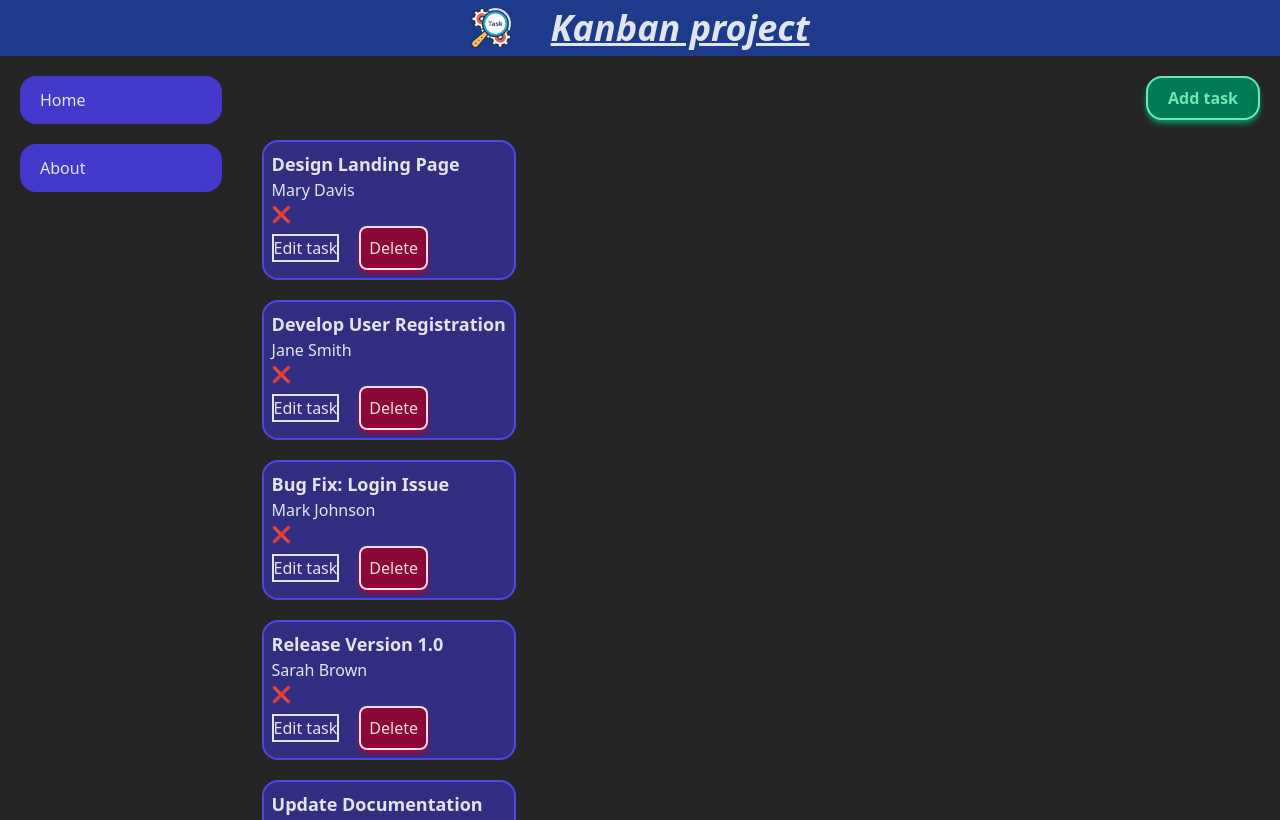
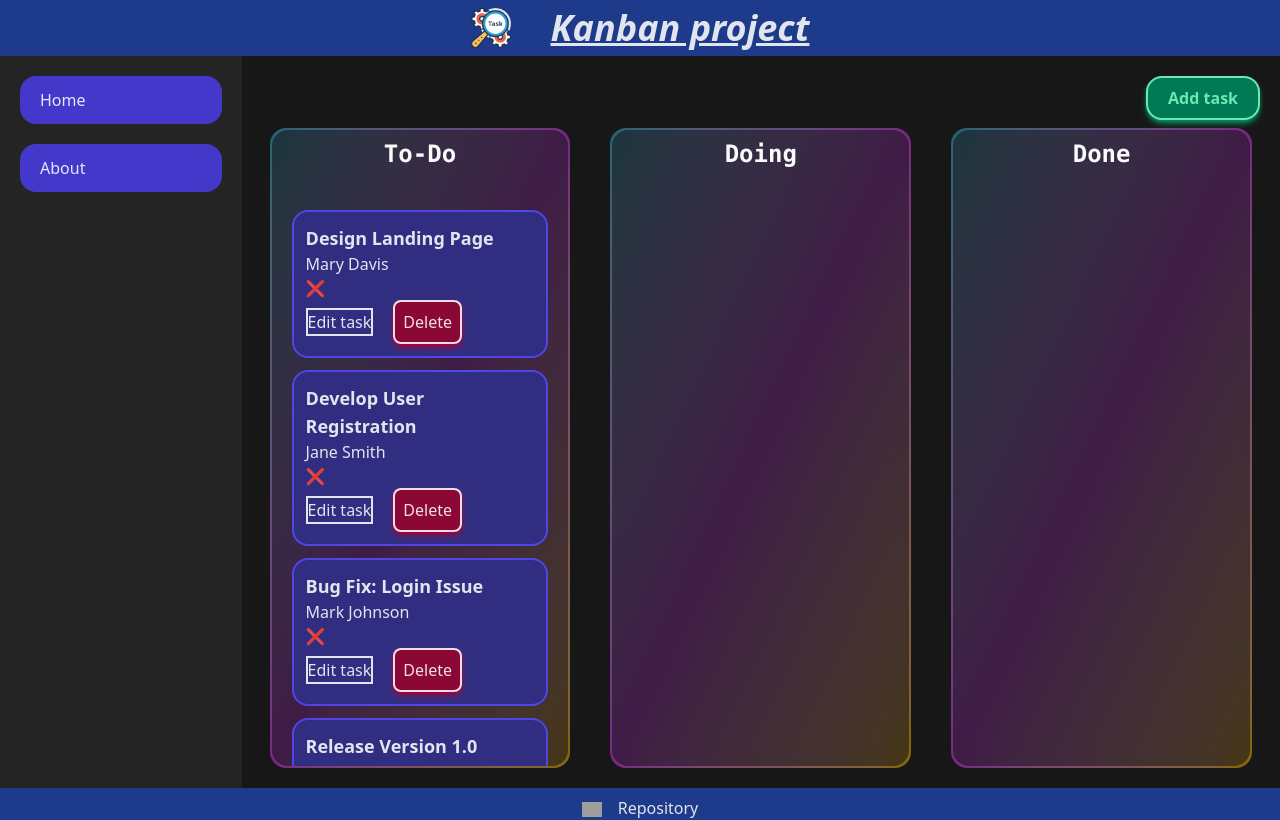
Before and after one commit to malejaroti/M2-Miniproject-kanban, a React (Vite) app: page / in a window 1280 px wide. Shown: the top 820 px of the page. Built offline with nearby package versions, Linux system fonts and the light colour scheme; grey boxes are pictures that could not be loaded.

Commit message:
feat: enhance tasks dashboard layout with  columns and improved styling
- add Column component

```diff
--- a/src/App.jsx
+++ b/src/App.jsx
@@ -17,11 +17,11 @@ function App() {
   const [allTasks, setAllTasks] = useState(tasks);
 
   return (
-    <div className="min-h-screen flex-col">
+    <div className="min-h-screen flex flex-col">
       <Navbar />
-      <div className="main-page h-auto flex flex-1 ">
+  <div className="main-page h-auto flex flex-1 min-h-0">
         <Sidebar />
-        <div className="inner-page p-5 w-full">
+        <div className="inner-page bg-neutral-900 p-5 w-full min-h-0">
           <Routes>
             <Route path="/" element={<Dashboard allTasks={allTasks} />} />
             <Route path="/about" element={<About />} />
--- /dev/null
+++ b/src/components/Column.jsx
@@ -0,0 +1,15 @@
+function Column({ columnName, children }) {
+  return (
+    <div className="group column h-full flex-1 mx-2">
+      {/* Gradient border wrapper */}
+      <div className="relative h-full rounded-2xl p-[2px] bg-gradient-to-br from-cyan-500/50 via-fuchsia-500/50 to-amber-400/50 transition-colors duration-300 group-hover:from-cyan-400 group-hover:via-fuchsia-400 group-hover:to-amber-300">
+        {/* Inner panel */}
+        <div className="flex h-full min-h-0 flex-col gap-2 items-center rounded-2xl bg-zinc-900/60 backdrop-blur-sm ring-1 ring-white/10 shadow-[0_0_0_1px_rgba(0,0,0,0.2)]">
+          <p className="column-title text-2xl font-mono font-bold text-center text-neutral-50 pt-2">{columnName}</p>
+          <div className="column-tasks  flex justify center w-full flex-1 min-h-0 overflow-y-auto p-3">{children}</div>
+        </div>
+      </div>
+    </div>
+  );
+}
+export default Column;
--- a/src/components/List.jsx
+++ b/src/components/List.jsx
@@ -2,8 +2,8 @@ import ListItem from "./ListItem";
 
 function List({ allTasks }) {
   return (
-    <div className="list-container flex">
-      <div className="">
+    <div className="list-container w-full p-2">
+      <div className="w-full max-w-3xl mx-auto">
         {allTasks.map((task) => (
           <ListItem task={task} key={task.id} />
         ))}
--- a/src/components/ListItem.jsx
+++ b/src/components/ListItem.jsx
@@ -3,7 +3,7 @@ import { Link } from "react-router";
 function ListItem({ task }) {
   return (
     <>
-      <div className="card rounded-2xl my-5 p-2 bg-indigo-900 border-2 border-indigo-600">
+      <div className="card w-full rounded-2xl my-3 p-3 bg-indigo-900 border-2 border-indigo-600">
         <p className="text-lg font-extrabold">{task.title}</p>
         <p className="text-base">{task.assignee}</p>
         <p>{task.status === "Done" ? "✔️" : "❌"}</p>
--- a/src/pages/Dashboard.jsx
+++ b/src/pages/Dashboard.jsx
@@ -1,13 +1,21 @@
 import { Link } from "react-router";
 import List from "../components/List";
+import Column from "../components/Column";
 
 function Dashboard({ allTasks }) {
   return (
-    <div className="dashboard flex flex-col">
+    <div className="dashboard flex h-full flex-col">
       <Link to="/add-task" className="self-end">
         <button className="btn-add border-2 bg-emerald-700 text-green-300 shadow-md shadow-green-600 hover:relative hover:top-0.5 hover:left-0.5 font-semibold px-5 py-2 rounded-2xl cursor-pointer">Add task</button>
       </Link>
-      <List allTasks={allTasks}/>
+
+      <div className="columns-container h-9/10 flex flex-1 max-h-160 gap-6 mt-2">
+        <Column columnName={"To-Do"}>
+          <List allTasks={allTasks} />
+        </Column>
+        <Column columnName={"Doing"}></Column>
+        <Column columnName={"Done"}></Column>
+      </div>
     </div>
   );
 }
```
Also changed, not shown: src/index.css (+0 -12 lines).
